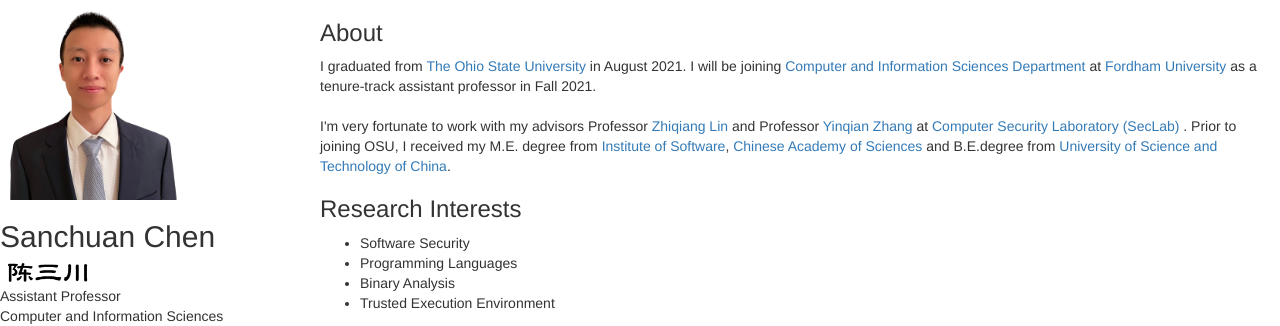
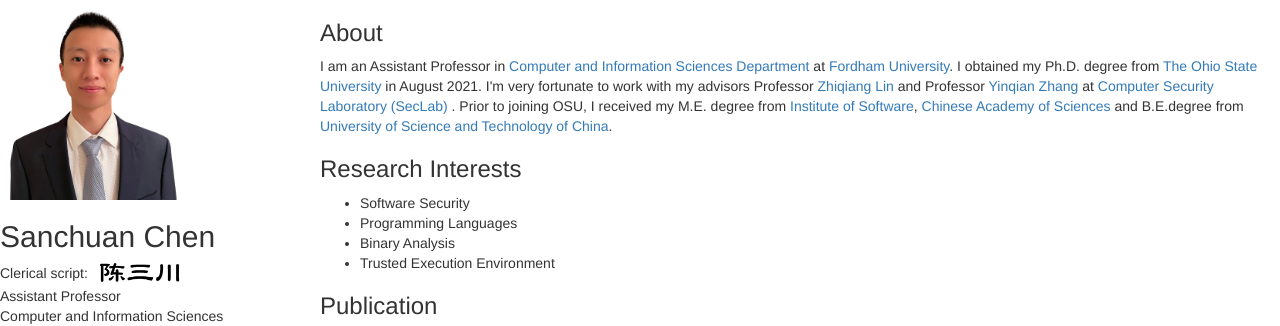
Before and after one commit to schuan/schuan.github.io, a plain HTML site: page homepage.html in a window 1280 px wide. Shown: the top 326 px of the page. Drawn offline with nearby package versions, Linux system fonts and the light colour scheme; some icons are missing.

Commit message:
Update homepage.html

```diff
--- a/homepage.html
+++ b/homepage.html
@@ -36,7 +36,7 @@ html, body {
 </div>
 <div id = "name">
 <h2>Sanchuan Chen</h2>
-<img src="name.png" style="width:100px;height:22.5px;">
+Clerical script: <img src="name.png" style="width:100px;height:22.5px;">
 </div>
 <div id = "contact">
 Assistant Professor<br>
@@ -56,7 +56,7 @@ Email: schen409@fordham.edu<br>
 <div id = "rightcolumn" style="display: inline-block;float: left;width: 75%;height: 100%; background-color:#FFFFFF;">
 <div id = "bio">
 <h3>About</h3>
-I graduated from <a href="https://www.osu.edu" target=_blank>The Ohio State University</a> in August 2021. I will be joining <a href="https://www.fordham.edu/info/20344/computer_and_information_sciences" target=_blank>Computer and Information Sciences Department</a> at <a href="https://www.fordham.edu/" target=_blank>Fordham University</a> as a tenure-track assistant professor in Fall 2021. <br><br> I'm very fortunate to work with my advisors Professor <a href="http://web.cse.ohio-state.edu/~lin.3021/" target=_blank>Zhiqiang Lin</a> and Professor <a href="https://yinqian.org/" target=_blank>Yinqian Zhang</a> at <a href="https://seclab.engineering.osu.edu/" target=_blank>Computer Security Laboratory (SecLab) </a>. Prior to joining OSU, I received my M.E. degree from <a href="http://english.is.cas.cn" target=_blank>
+I am an Assistant Professor in <a href="https://www.fordham.edu/info/20344/computer_and_information_sciences" target=_blank>Computer and Information Sciences Department</a> at <a href="https://www.fordham.edu/" target=_blank>Fordham University</a>. I obtained my Ph.D. degree from <a href="https://www.osu.edu" target=_blank>The Ohio State University</a> in August 2021. I'm very fortunate to work with my advisors Professor <a href="http://web.cse.ohio-state.edu/~lin.3021/" target=_blank>Zhiqiang Lin</a> and Professor <a href="https://yinqian.org/" target=_blank>Yinqian Zhang</a> at <a href="https://seclab.engineering.osu.edu/" target=_blank>Computer Security Laboratory (SecLab) </a>. Prior to joining OSU, I received my M.E. degree from <a href="http://english.is.cas.cn" target=_blank>
 Institute of Software</a>, <a href="http://english.ucas.ac.cn" target=_blank>Chinese Academy of Sciences</a> and B.E.degree from <a href="http://en.ustc.edu.cn" target=_blank>University of Science and Technology of China</a>.
 <!--
 I defended my Ph.D. dissertation in <a href="https://cse.osu.edu" target=_blank>Department of Computer Science and Engineering</a> at <a href="https://www.osu.edu" target=_blank>The Ohio State University</a> in July 2021.
```
